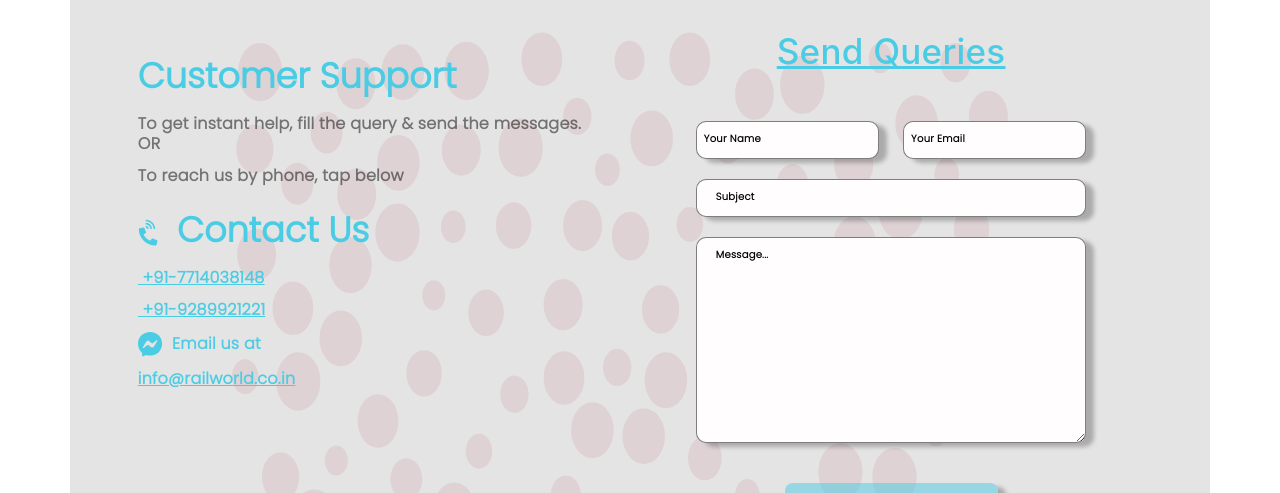
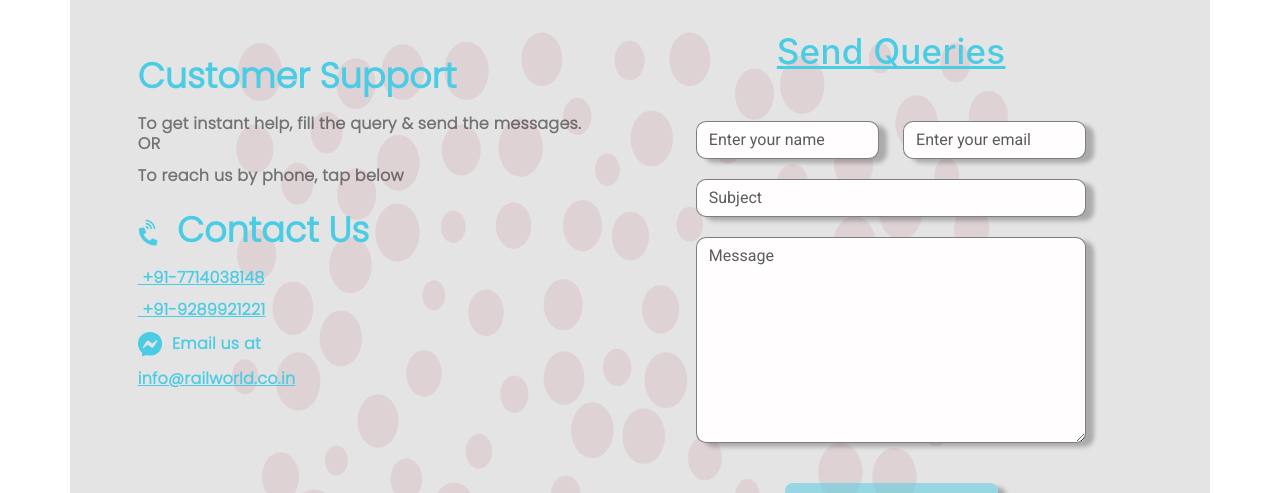
Before and after one commit to AkashPathak1808/OMS, an Angular app: page /contact-us in a window 1280 px wide. Shown: the part 920-1413 px from the top of the page. Built offline with nearby package versions, Linux system fonts and the light colour scheme; a web font is replaced by a local one.

Commit message:
changes in contact-us-page form validation

```diff
--- a/angular.json
+++ b/angular.json
@@ -31,7 +31,8 @@
               "node_modules/font-awesome/css/font-awesome.min.css"
             ],
             "scripts": [
-              "node_modules/bootstrap/dist/js/bootstrap.bundle.min.js"
+              "node_modules/bootstrap/dist/js/bootstrap.bundle.min.js",
+              "src/assets/projct.js"
             ]
           },
           "configurations": {
@@ -96,6 +97,7 @@
               "src/styles.css"
             ],
             "scripts": []
+
           }
         }
       }
--- a/src/app/app-development/app-development.component.css
+++ b/src/app/app-development/app-development.component.css
@@ -203,7 +203,6 @@ font-weight: 400;
   height:18rem;
 }
 
-
 @media screen and (max-width: 1024px)
 {
 
--- a/src/app/contact-us/contact-us.component.css
+++ b/src/app/contact-us/contact-us.component.css
@@ -264,6 +264,11 @@ font-size: 14px;
 font-weight: 600;
 }
 
+  aside{
+    color:red;
+    font-size: 14px;
+    font-weight: 500;
+    }
 
 
 @media screen and (max-width: 1440px)
--- a/src/app/contact-us/contact-us.component.html
+++ b/src/app/contact-us/contact-us.component.html
@@ -134,31 +134,37 @@
                 <u class="headclr">Send Queries</u>
               </h2>
 
-              <form>
+              <form action="#" autocomplete= "on"  onsubmit="validation()" method="dialog">
                 <div class="form-row row">
                   <div class="form-group col-md-6 col-lg-6">
-                    <input type="text" class="form-control" id="yourName" />
-                    <label for="yourName">Your Name</label>
+                    <input type="text" class="form-control" id="yourName" placeholder="Enter your name" />
+                    <aside id= "yourNamee"></aside>
+
                   </div>
                   <div class="form-group col-md-6 col-lg-6">
-                    <input type="email" class="form-control" id="yourEmail" />
-                    <label for="yourEmail">Your Email</label>
+                    <input type="email" class="form-control" id="yourEmail" placeholder="Enter your email"/>
+                    <aside id= "yourEmaill"></aside>
+
                   </div>
                 </div>
                 <div class="form-group">
-                  <input type="text" class="form-control" id="subject" />
-                  <label for="subject">Subject</label>
+                  <input type="text" class="form-control" id="subject"  placeholder="Subject"/>
+                  <aside id= "subjectt"></aside>
+
+
                 </div>
                 <div class="form-group">
                   <textarea
                     class="form-control"
                     id="message"
-                    rows="8"
+                    rows="8"  placeholder="Message"
                   ></textarea>
-                  <label for="message">Message...</label>
+                  <aside id= "messagee"></aside>
+
                 </div>
-                <button type="submit" class="btn btn-primary submt">
+                <button type="submit" class="btn btn-primary submt" >
                   Send Message
+
                 </button>
               </form>
             </div>
--- /dev/null
+++ b/src/assets/projct.js
@@ -0,0 +1,61 @@
+
+function validation()
+{
+var yourName =document.getElementById("yourName").value;
+var yourEmail =document.getElementById("yourEmail").value;
+var subject =document.getElementById("subject").value;
+var message =document.getElementById("message").value;
+
+
+if(yourName == "")
+{
+document.getElementById("yourNamee").innerHTML="**please write yourName in the box**";
+}
+
+
+if(yourEmail == "")
+{
+document.getElementById("yourEmaill").innerHTML="**please write yourEmail in the box**";
+}
+
+
+if(subject == "")
+{
+document.getElementById("subjectt").innerHTML="**please write subject in the box**";
+}
+
+
+
+if(message == "")
+{
+document.getElementById("messagee").innerHTML="**please write message in the box**";
+}
+
+
+
+
+
+if(yourName=="")
+{
+    alert("something went wrong");
+
+}
+else if(yourEmail=="")
+{
+
+}
+else if(subject=="")
+{
+
+}
+else if(message=="")
+{
+
+}
+else{
+    alert("form submitted successfully");
+
+}
+
+
+}
```
Also changed, not shown: src/app/app.component.ts (line endings or trailing spaces).
